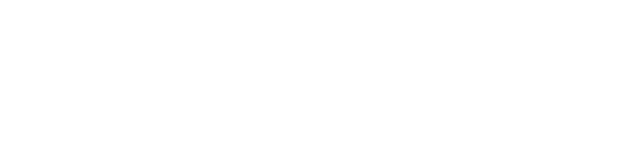
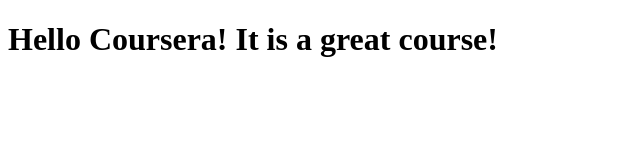
Before and after one commit to maverick113/coursera-test, a plain HTML site: page site/index.html in a window 1280 px wide. Shown: the whole page, without its empty margins (0-640 px from the left). Drawn offline with Linux system fonts and the light colour scheme.

Commit message:
Add website header

```diff
--- a/site/index.html
+++ b/site/index.html
@@ -2,9 +2,9 @@
 <html lang="en" dir="ltr">
   <head>
     <meta charset="utf-8">
-    <title>Hello Coursera! It's a great course</title>
+    <title>Hello Coursera!</title>
   </head>
   <body>
-
+    <h1>   Hello Coursera! It is a great course! </h1>
   </body>
 </html>
```
